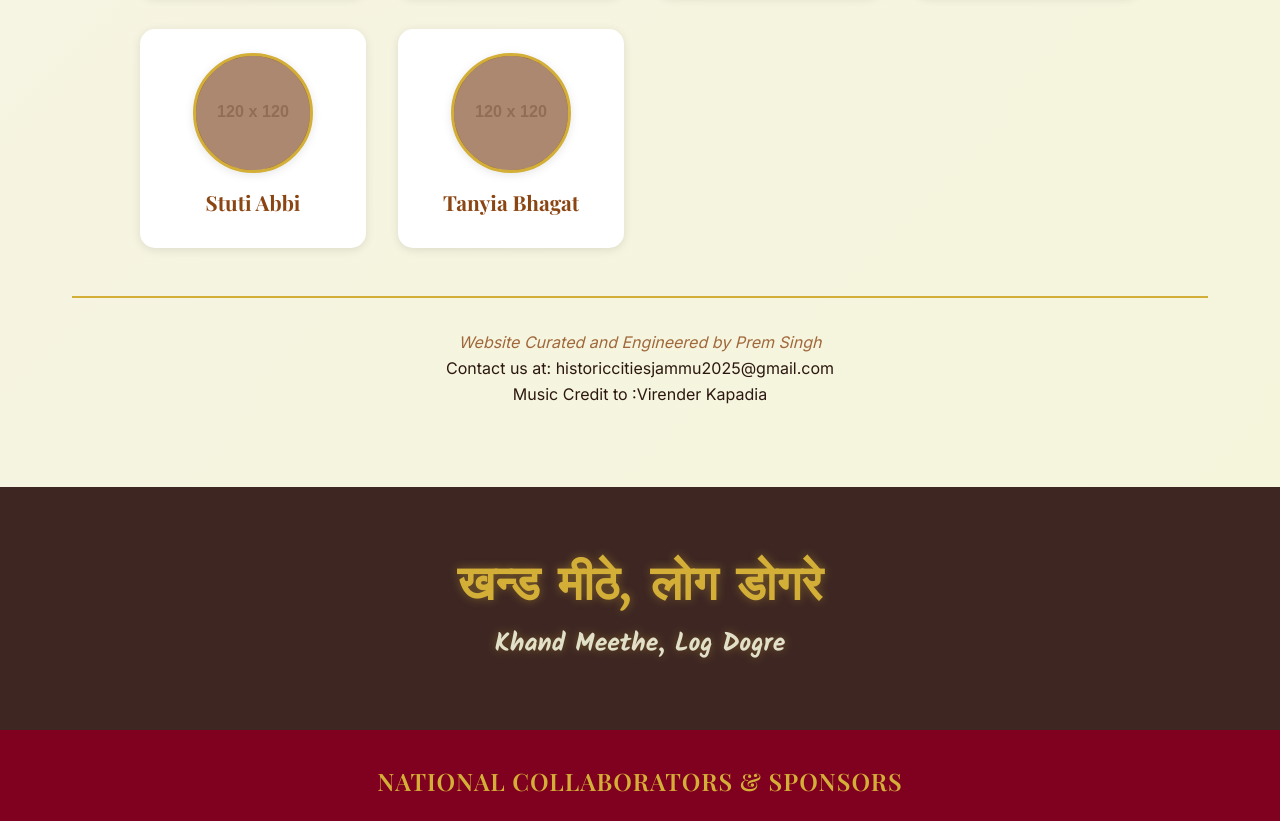
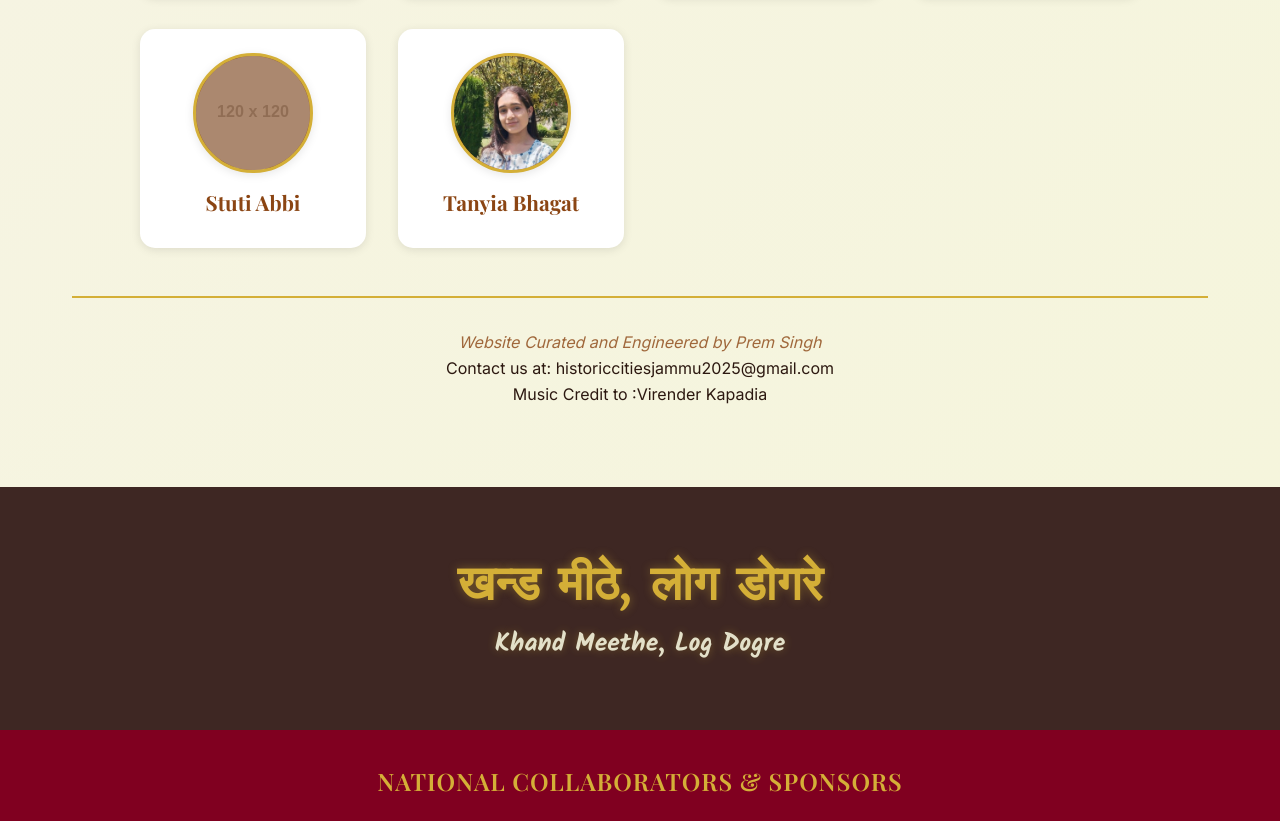
Before and after one commit to YouKnowPrem/Historic-Cities-Series-Jammu-Edition-2025, a plain HTML site: page index.html in a window 1280 px wide. Shown: the part 8111-8932 px from the top of the page. Drawn offline with nearby package versions, Linux system fonts and the light colour scheme; placeholder pictures from the web are drawn by us; a web font is replaced by a local one.

Commit message:
Update index.html

```diff
--- a/index.html
+++ b/index.html
@@ -802,7 +802,7 @@
                     <div class="team-member">
                         <div class="member-avatar">
                             <!-- Placeholder: Replace with images/Tanyia.jpg once available -->
-                            <img src="images/Taniya.jpg" alt="Tanyia Bhagat" loading="lazy" width="120" height="120"
+                            <img src="images/Tanya.jpg" alt="Tanyia Bhagat" loading="lazy" width="120" height="120"
                                 onerror="this.onerror=null; this.src='https://placehold.co/120x120/D4AF37/3E2723?text=T'; this.style.opacity=0.5;">
                         </div>
                         <h3>Tanyia Bhagat</h3>
```
